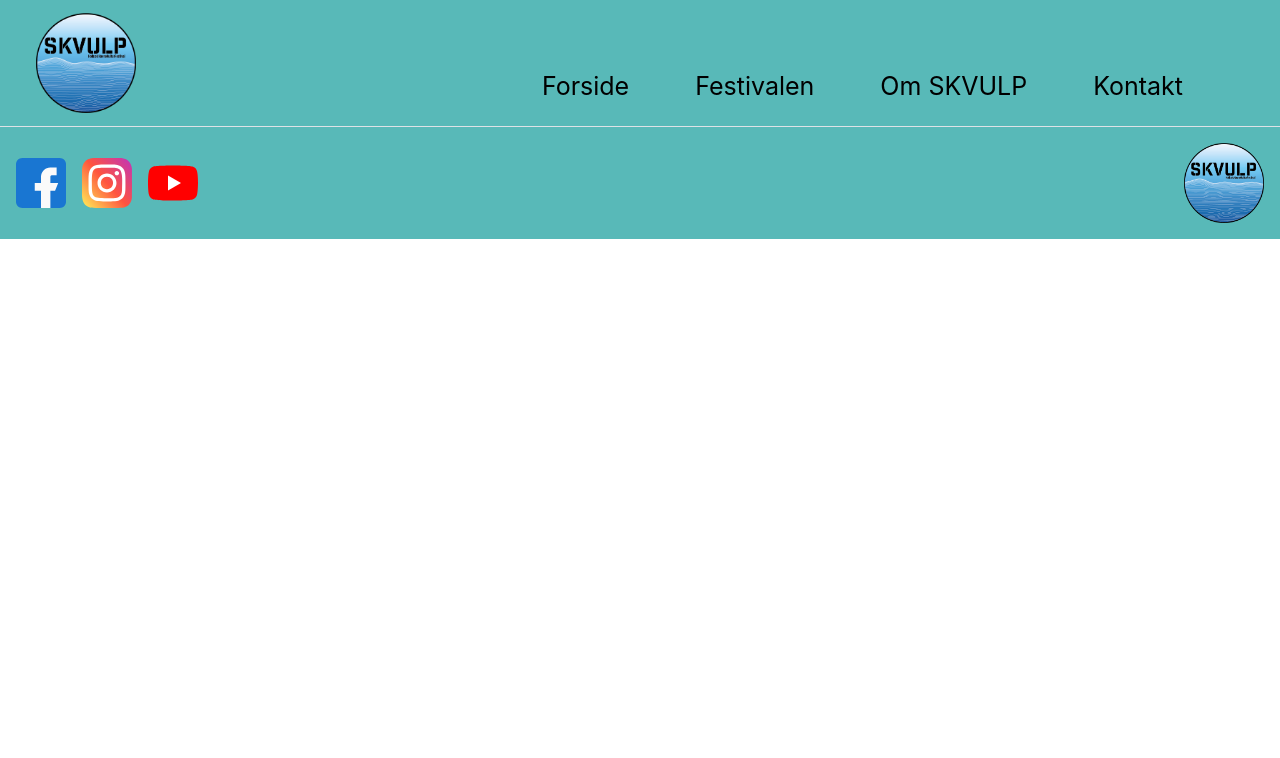
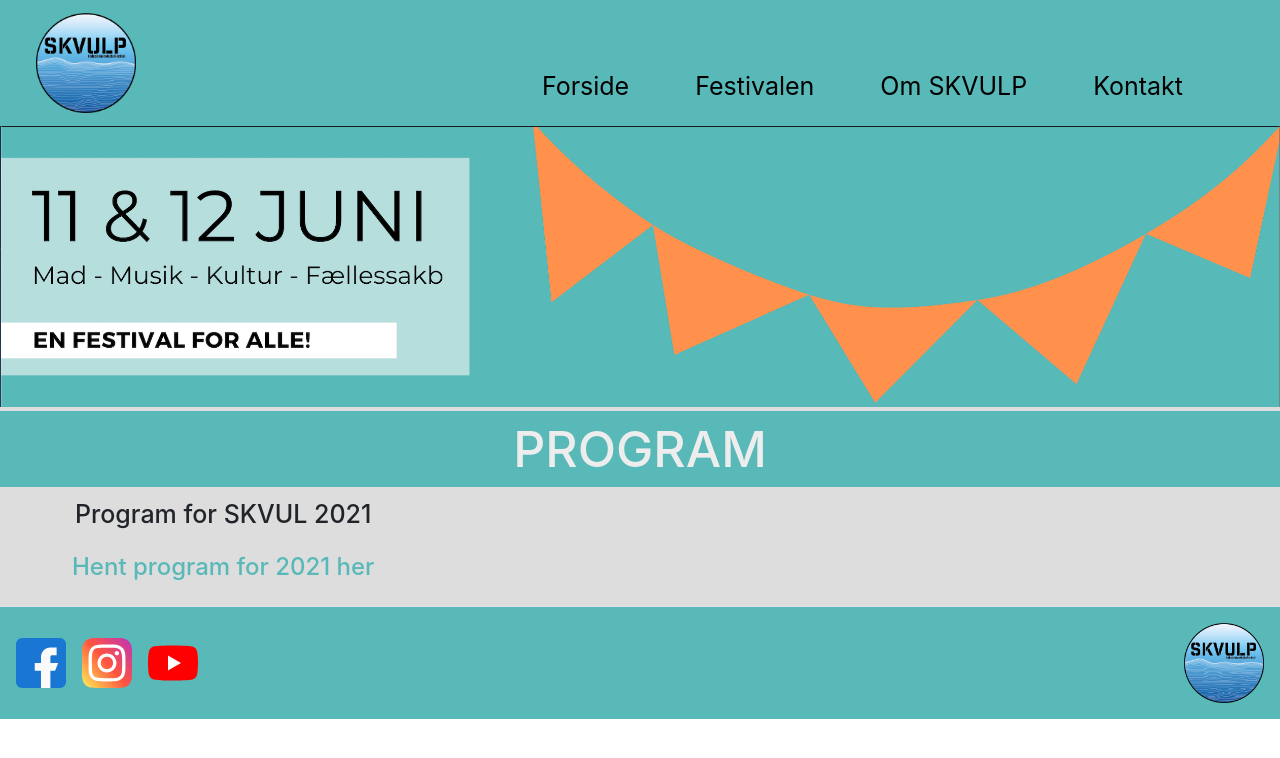
Before and after one commit to DangerNoodle32/SKVULP, a website: page festivalen.html in a window 1280 px wide. Drawn offline with nearby package versions, Linux system fonts and the light colour scheme.

Commit message:
Program sat ind

```diff
--- a/css/_computer.scss
+++ b/css/_computer.scss
@@ -18,7 +18,15 @@
   }
 
   .headline{
-    font-size: 35px;
+    font-size: 35px!important;
+  }
+
+  .text-info{
+    font-size: 50px!important;
+  }
+
+  .underheadline{
+    font-size: 25px!important;
   }
 
   h2{
@@ -33,7 +41,12 @@
   .icon{
     width: 50px!important;
     height: 50px!important;
+  }
 
+  /* Festivalen */
+
+  .banner{
+    height: 100%!important;
   }
 
 }
--- a/css/_myStyles.scss
+++ b/css/_myStyles.scss
@@ -94,6 +94,10 @@
 	font-size: 25px;
 }
 
+.underheadline{
+	font-size: 15px!important;
+}
+
 h3{
 	text-decoration: underline!important;
 }
@@ -101,5 +105,14 @@
 .icon{
 	width: 35px!important;
 	height: 35px!important;
+}
 
+/* Festivalen */
+
+.program{
+	font-size: 16px!important;
 }
+
+.banner{
+	height: 100px!important;
+}
--- a/css/_tablet.scss
+++ b/css/_tablet.scss
@@ -6,4 +6,23 @@
   .centered {
     font-size: 25px;
   }
+
+  .program{
+    font-size: 25px!important;
+  }
+
+  .download{
+    font-size: 20px!important;
+  }
+
+  /* Festivalen */
+
+  .banner{
+    height: 100%!important;
+  }
+
+  .text-info{
+    font-size: 40px!important;
+  }
+
 }
--- a/festivalen.html
+++ b/festivalen.html
@@ -31,16 +31,13 @@
 
 <!-- Her skal sidens indhold ligge -->
 
-<div class="bg-light">
-
 <header>
 
     <nav class="navbar navbar-expand-lg bg-primary">
 
-            <a href="index.html" class="navbar-brand text-dark"><img class="headerlogo ml-3" src="images/logo.png"></a>
+        <a href="index.html" class="navbar-brand text-dark"><img class="headerlogo ml-3" src="images/logo.png" alt="#"></a>
 
-            <svg style="border: none; font-size: 75px;" type="button" data-toggle="collapse"
-                 data-target="#navbarcontent"
+        <svg style="border: none; font-size: 75px;" type="button" data-toggle="collapse" data-target="#navbarcontent"
              width="1em" height="1em" viewBox="0 0 16 16" class="bi bi-list navbar-toggler" fill="Black"
              xmlns="http://www.w3.org/2000/svg">
             <path fill-rule="evenodd"
@@ -69,7 +66,37 @@
 
     </nav>
 
-    </header>
+<div class="bg-light">
+
+
+
+    <div class="position-relative text-center">
+
+        <img class="banner w-100" src="images/banner.png" alt="banner" style="width:100%;">
+
+    </div>
+
+    <div class="bg-primary mt-1 p-2 text-center">
+
+        <h2 class="text-info my-auto">PROGRAM</h2>
+
+    </div>
+
+    <h3 class="ml-5 mt-2 program text-decoration-none">Program for SKVUL 2021</h3>
+
+    <br>
+
+    <a href="/filer/SKVULP2021.pdf" download>
+        <h4 class="ml-5">Hent program for 2021 her</h4>
+    </a>
+
+    <br>
+
+
+
+</div>
+
+
 
 
     <footer class="container-fluid bg-primary p-0">
```
Also changed, not shown: index.html (+7 -7 lines), css/styles.css, 1 other file. Lines whose indentation alone changed are shown as unchanged.
